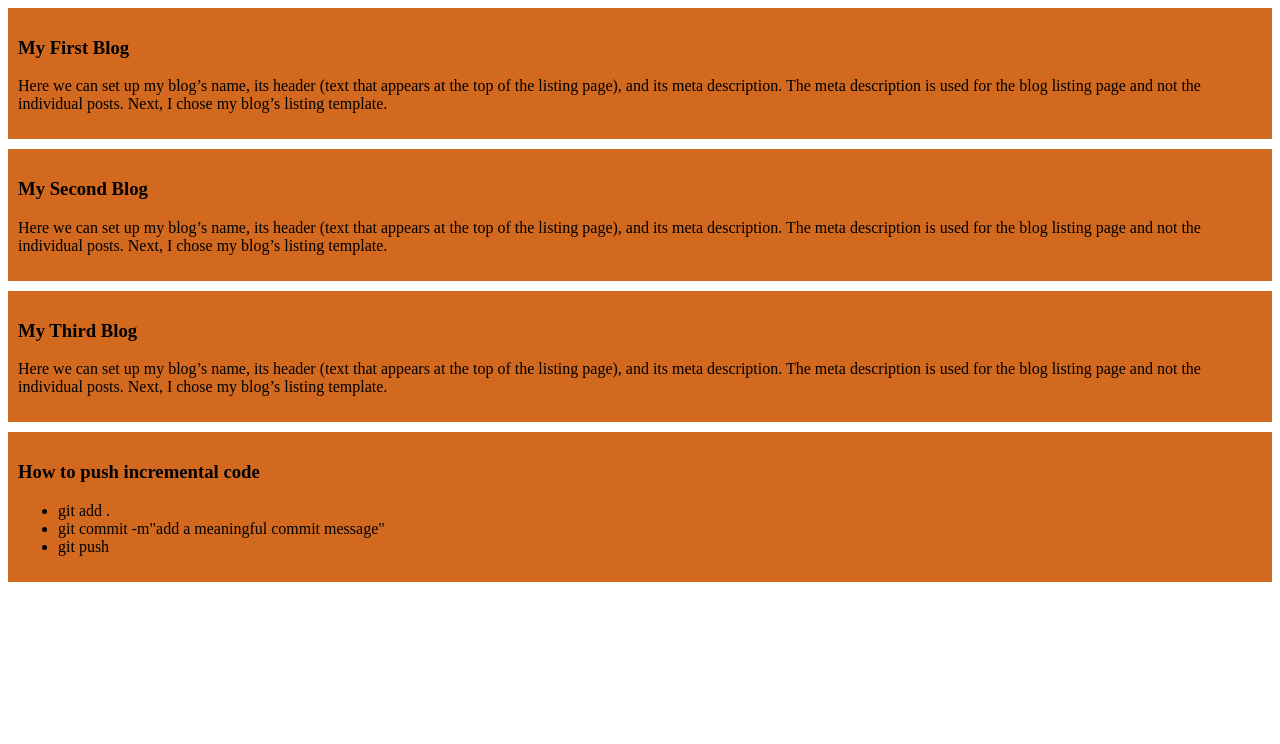
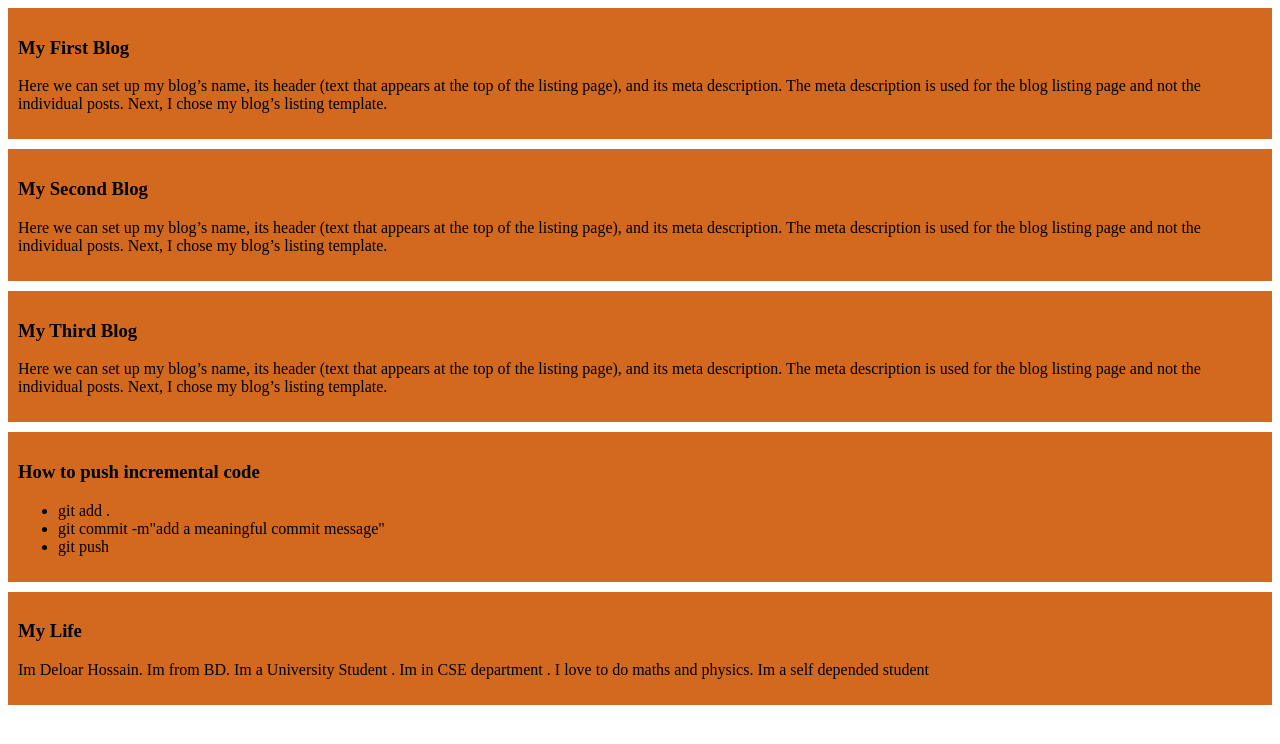
Before and after one commit to DeloarHossain838/my-simple-website, a plain HTML site: page index.html in a window 1280 px wide. Drawn offline with Linux system fonts and the light colour scheme.

```diff
--- a/index.html
+++ b/index.html
@@ -33,5 +33,9 @@
                     <li>git push</li>
                 </ul>
             </div>
+            <div>
+                <h3>My Life</h3>
+                <p>Im Deloar Hossain. Im from BD. Im a University Student . Im in CSE department . I love to do maths and physics. Im a self depended student </p>
+            </div>
 </body>
 </html>
```
